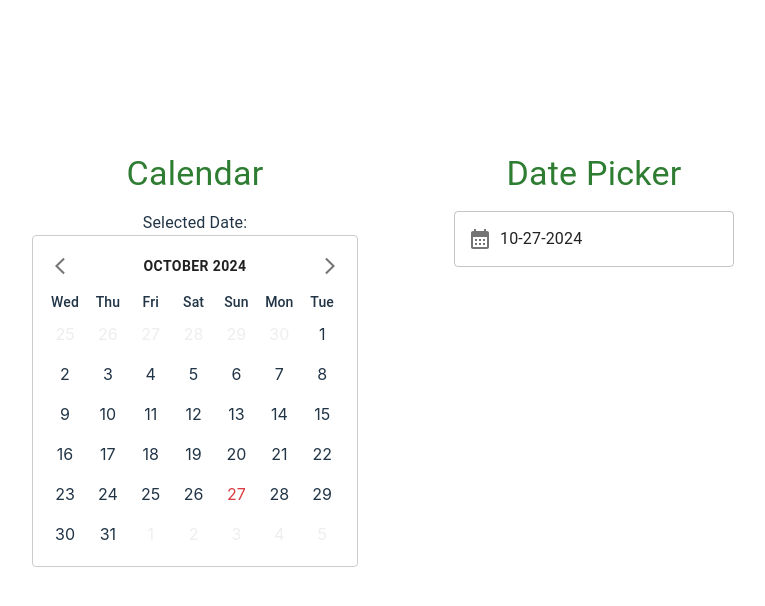
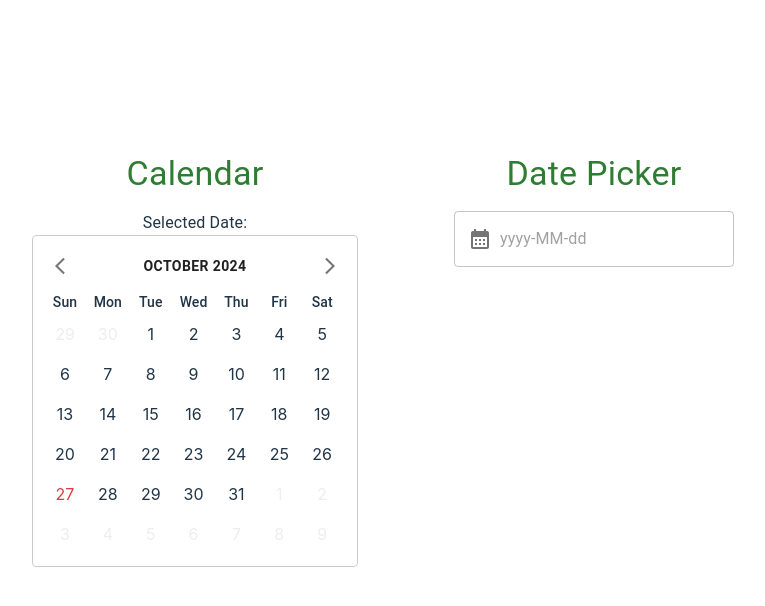
Before and after one commit to wenny-chang/calendar-date-picker, a React (Vite) app: page / in a window 1280 px wide. Shown: the top 606 px of the page, without its empty margins (257-1022 px from the left). Built offline with nearby package versions, Linux system fonts and the light colour scheme.

Commit message:
feat: update default props

```diff
--- a/src/App.tsx
+++ b/src/App.tsx
@@ -24,23 +24,13 @@ function App() {
           <Typography>
             Selected Date: {selectedDate?.toLocaleDateString("zh-TW")}
           </Typography>
-          <Calendar
-            defaultDate=""
-            firstDayOfWeek={3}
-            onDateSelect={(date) => setSelectedDate(date)}
-          />
+          <Calendar onDateSelect={(date) => setSelectedDate(date)} />
         </Stack>
         <Stack>
           <Typography variant="h4" color="success" mb={2}>
             Date Picker
           </Typography>
-          <DatePicker
-            inputFormat="MM-dd-yyyy"
-            defaultValue={new Date()}
-            firstDayOfWeek={3}
-            closeOnSelect={true}
-            onChange={(date) => console.log(date)}
-          />
+          <DatePicker />
         </Stack>
       </Box>
     </ThemeProvider>
--- a/src/DatePicker/DatePicker.tsx
+++ b/src/DatePicker/DatePicker.tsx
@@ -65,6 +65,11 @@ const DatePicker = forwardRef((props: DatePickerProps, ref) => {
     (event: React.ChangeEvent<HTMLInputElement>) => {
       const value = event.target.value;
       setInputValue(value);
+
+      if (value === "") {
+        setDate(null);
+        return;
+      }
 
       const parseDate = (
         value: string,
```
